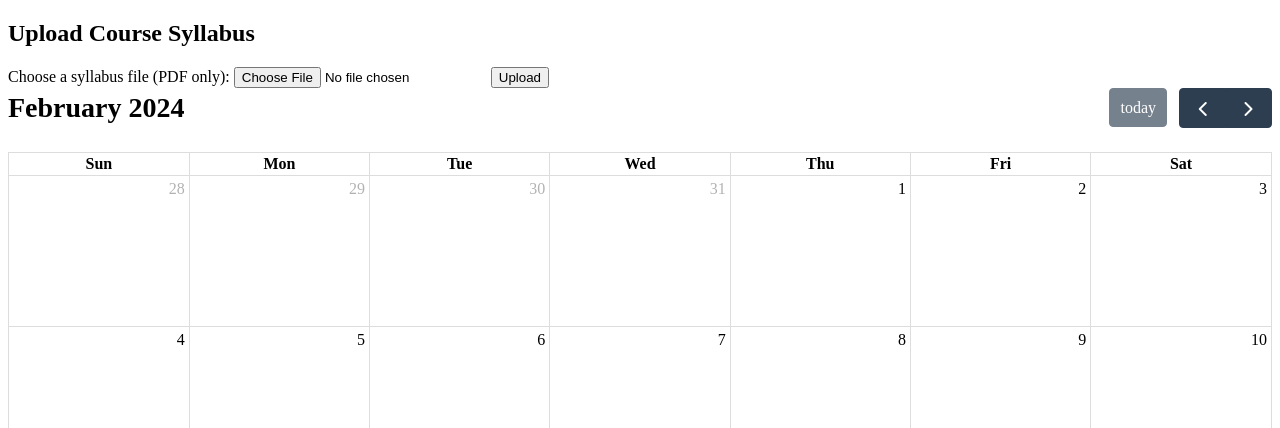
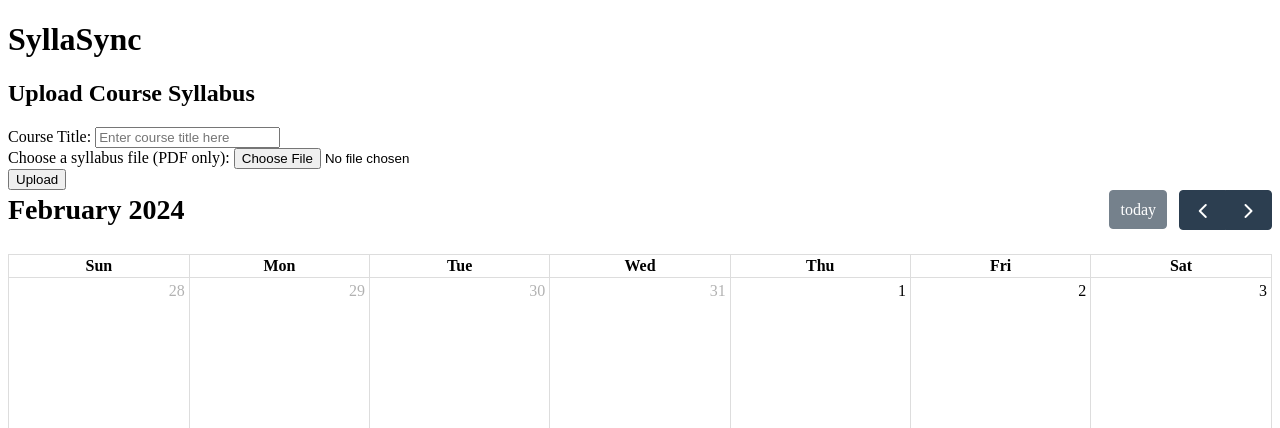
Before and after one commit to michellejslei/SyllaSync, a Flask app: page / in a window 1280 px wide. Shown: the top 428 px of the page. Run offline with Flask 3, Linux system fonts and the light colour scheme; data that the repository does not hold is empty; some libraries are stand-ins or nearby versions.

Commit message:
icons removed from extracted text

```diff
--- a/app.py
+++ b/app.py
@@ -25,13 +25,22 @@ def allowed_file(filename):
     return '.' in filename and \
            filename.rsplit('.', 1)[1].lower() in ALLOWED_EXTENSIONS
 
+def filter_unwanted_content(text):
+    # Allow only standard text characters, numbers, and common punctuation
+    allowed_chars_pattern = re.compile(r'[^a-zA-Z0-9\s,.!?;:\'\"-]+')
+
+    text_with_only_allowed_chars = re.sub(allowed_chars_pattern, '', text)
+    return text_with_only_allowed_chars
+
 def extract_text_from_pdf(pdf_path):
     text = ''
     with open(pdf_path, 'rb') as file:
         pdf_reader = PyPDF2.PdfReader(file)
         for page in pdf_reader.pages:
             text += page.extract_text() + '\n'
-    return text
+    # Apply the filter to the extracted text
+    filtered_text = filter_unwanted_content(text)
+    return filtered_text
 
 def find_dates_and_assignments(text):
     # regex for MM/DD/YYYY and DD/MM/YYYY formats
@@ -65,6 +74,8 @@ def find_dates_and_assignments(text):
 def upload_file():
     global events_storage
     if request.method == 'POST':
+        course_title = request.form.get('courseTitle', 'Unknown Course')  # Default to 'Unknown Course' if not provided
+
         if 'file' not in request.files:
             flash('No file part')
             return redirect(request.url)
@@ -87,7 +98,7 @@ def upload_file():
             for date, detail in extracted_data:
                 events_storage.append({'assignment': detail, 'date': date})
 
-            return render_template('index.html', extracted_data=extracted_data)
+            return render_template('index.html', extracted_data=extracted_data, course_title=course_title)
             # return redirect(url_for('calendar_events'))
 
     return render_template('index.html')
--- a/templates/index.html
+++ b/templates/index.html
@@ -17,17 +17,22 @@
     </script>
 </head>
 <body>
+    <h1>SyllaSync</h1>
     <h2>Upload Course Syllabus</h2>
     <form action="/" method="post" enctype="multipart/form-data">
+        <label for="courseTitle">Course Title:</label>
+        <input type="text" id="courseTitle" name="courseTitle" placeholder="Enter course title here">
+        <br>
         <label for="file">Choose a syllabus file (PDF only):</label>
         <input type="file" id="file" name="file">
+        <br>
         <input type="submit" value="Upload">
     </form>
 
     <div id='calendar'></div>
 
     {% if extracted_data %}
-        <h3>Extracted Assignments and Dates:</h3>
+        <h3>{{ course_title }} - Extracted Assignments and Dates:</h3>
         <ul>
             {% for date, assignment in extracted_data %}
                 <li>{{ date.strftime("%A, %B %d, %Y") }}: {{ assignment }}</li>
```
